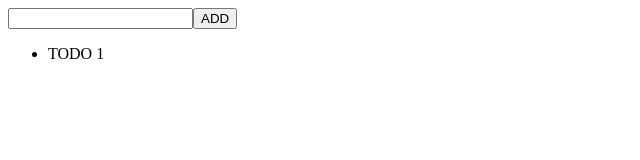
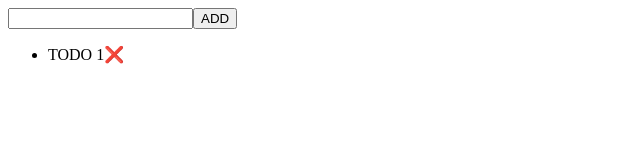
Before and after one commit to youngchan05/redux-todo, a React (Create React App) app: page / in a window 1280 px wide. Shown: the top 160 px of the page, without its empty margins (0-640 px from the left). Built offline with nearby package versions, Linux system fonts and the light colour scheme.

Commit message:
todo redux 기능 수정

```diff
--- a/src/App.js
+++ b/src/App.js
@@ -1,22 +1,45 @@
 import react from 'react';
 import { connect } from 'react-redux'
+import { useInput } from './Hooks/useInput';
+import { addTodo, deleteTodo } from './store';
 function App(props) {
-  const { state } = props;
+  const { todos, add, deleteTest} = props;
+  const [ state, setState] = useInput({
+    title:'',
+  });
+  const onClick = () => {
+    add(state.title);
+  }
+
+  const deleteClick = (id) => {
+    deleteTest(id)
+  }
   return (
     <div className="App">
        <div className="btn-wrap">
-        <input type="text" />
-        <button type="button">ADD</button>
+        <input type="text" name='title' defaultValue={state.title ||''} onChange={(e) => setState(e)}/>
+        <button type="button" onClick={()=> onClick()}>ADD</button>
        </div>
        <ul className="todo">
         {
-          state.map((item, idx) => <li key={item.id}>{item.title}</li>)
+          todos.map((item) =>
+          <li key={item.id}>
+            {item.title}
+            <span onClick={ ()=> deleteClick(item.id)}>❌</span>
+          </li>)
         }
        </ul>
     </div>
   );
 }
 const mapStateToProps = state => ({
-  state
+  todos: state,
 });
-export default connect(mapStateToProps)(App);
+
+const mapDisPatchToProps = dispatch => {
+  return {
+    add : text => dispatch(addTodo(text)),
+    deleteTest : id => dispatch(deleteTodo(id))
+  }
+}
+export default connect(mapStateToProps,mapDisPatchToProps)(App);
--- /dev/null
+++ b/src/Hooks/useInput.js
@@ -0,0 +1,13 @@
+import react,{ useState} from 'react';
+export const useInput = (initalState) => {
+    const [ state, setState] = useState(initalState);
+    console.log(state,'state')
+    const onChange = (e) => {
+        const { value, name} = e.target;
+        setState({
+            ...state,
+            [name]:value,
+        })
+    }
+    return [state,onChange]
+}
--- a/src/store.js
+++ b/src/store.js
@@ -4,11 +4,23 @@ import {createStore} from 'redux';
 const ADD = 'ADD';
 const DELETE = 'DELETE';
 
+export const addTodo = (title) => {
+    return {
+        type:ADD,
+        title,
+    }
+}
+export const deleteTodo = (id) => {
+    return {
+        type:DELETE,
+        id
+    }
+}
 //intitalState
 const initalState = [
     {
         title:'TODO 1',
-        id:1,
+        id:0,
     }
 ]
 
@@ -18,7 +30,7 @@ const todoReducer = (state = initalState, action) => {
         case ADD :
             return [
                 ...state,
-                {title:action.title, id:action.id}
+                {title:action.title, id:state.length}
             ]
         case DELETE :
             return state.filter( todo => todo.id !== action.id)
```
